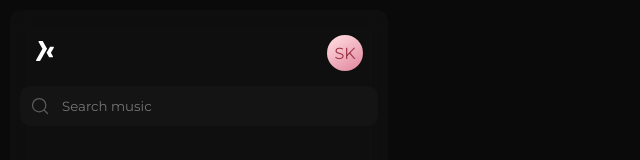
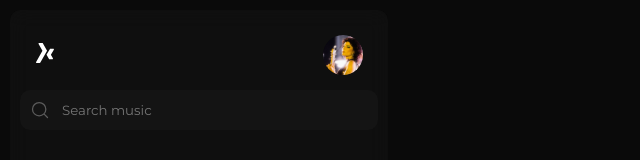
Before and after one commit to WooKee06/Lumo, a Next.js app: page / in a window 1280 px wide. Shown: the top 160 px of the page, without its empty margins (0-640 px from the left). Built offline with nearby package versions, Linux system fonts and the light colour scheme.

Commit message:
update header

```diff
--- a/widgets/Header/ui/Header.module.scss
+++ b/widgets/Header/ui/Header.module.scss
@@ -10,29 +10,16 @@
     height: 20px;
   }
 
-  .userSection {
-    display: flex;
-    align-items: center;
-    gap: 10px;
+  .user {
+    width: 40px;
+    height: 40px;
+    overflow: hidden;
+    border-radius: 30px;
 
-    .user {
-      color: #9b3145;
-      background: linear-gradient(147.2deg, #ffd8de 10.02%, #e0889d 96.08%);
-    }
-
-    > div {
-      width: 36px;
-      height: 36px;
-      cursor: pointer;
-      display: flex;
-      align-items: center;
-      justify-content: center;
-      background-color: #2a2a2a;
-      border-radius: 30px;
-
-      > img {
-        background-color: #2a2a2a;
-      }
+    > img {
+      width: 100%;
+      height: 100%;
+      object-fit: cover;
     }
   }
 
--- a/widgets/Header/ui/Header.tsx
+++ b/widgets/Header/ui/Header.tsx
@@ -1,6 +1,7 @@
 import s from "./Header.module.scss";
 
 import Logo from "../../../public/logo.svg";
+import UserImg from "../../../public/userImg.jpg";
 
 import Image from "next/image";
 
@@ -11,10 +12,8 @@ const Header = () => {
         <Image src={Logo} alt="header-logo" />
       </strong>
 
-      <div className={s.userSection}>
-        <div className={s.user}>
-          <span>SK</span>
-        </div>
+      <div className={s.user}>
+        <Image alt="userImage" src={UserImg} />
       </div>
     </div>
   );
```
Also changed, not shown: public/userImg.jpg (added).
